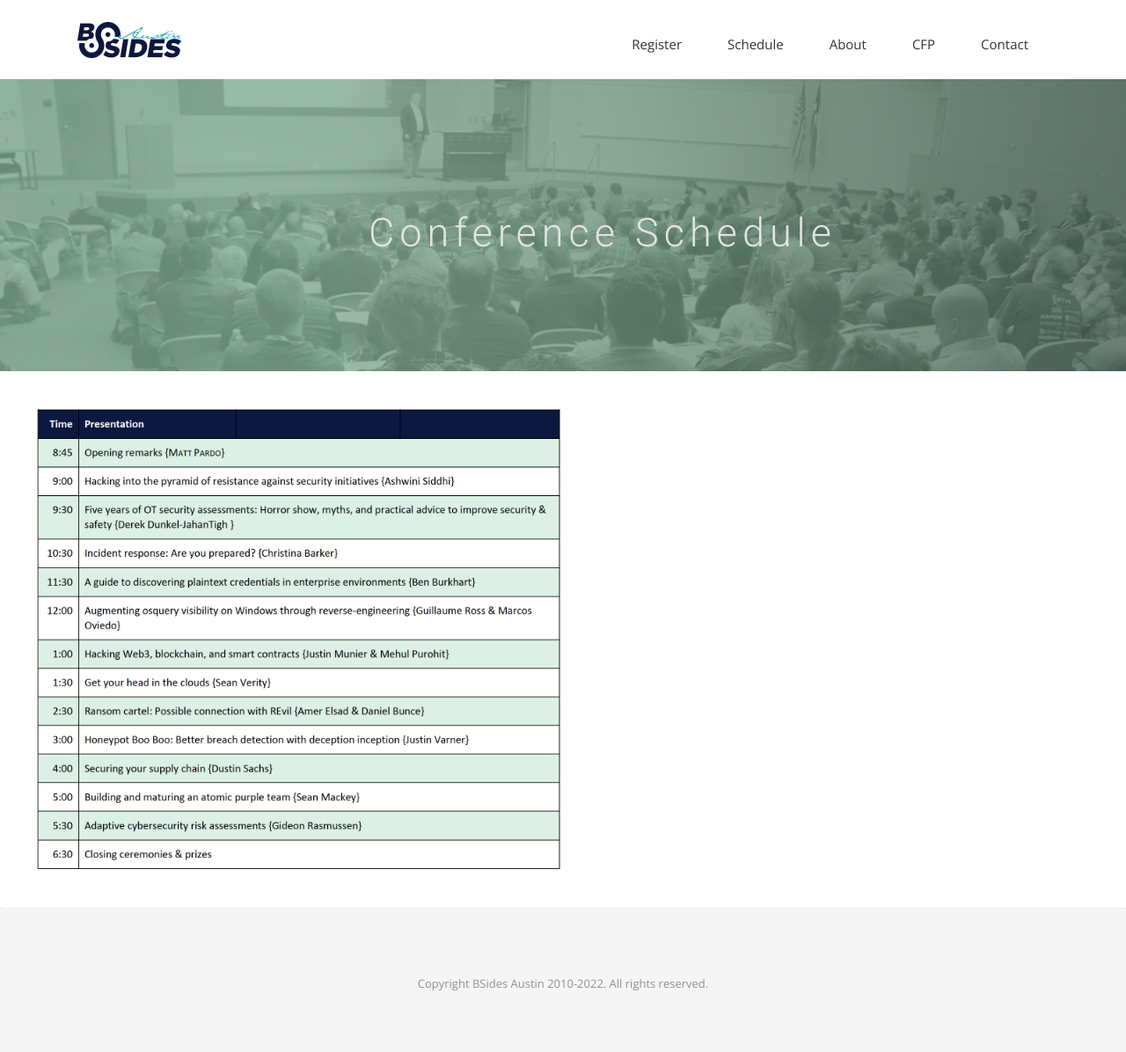
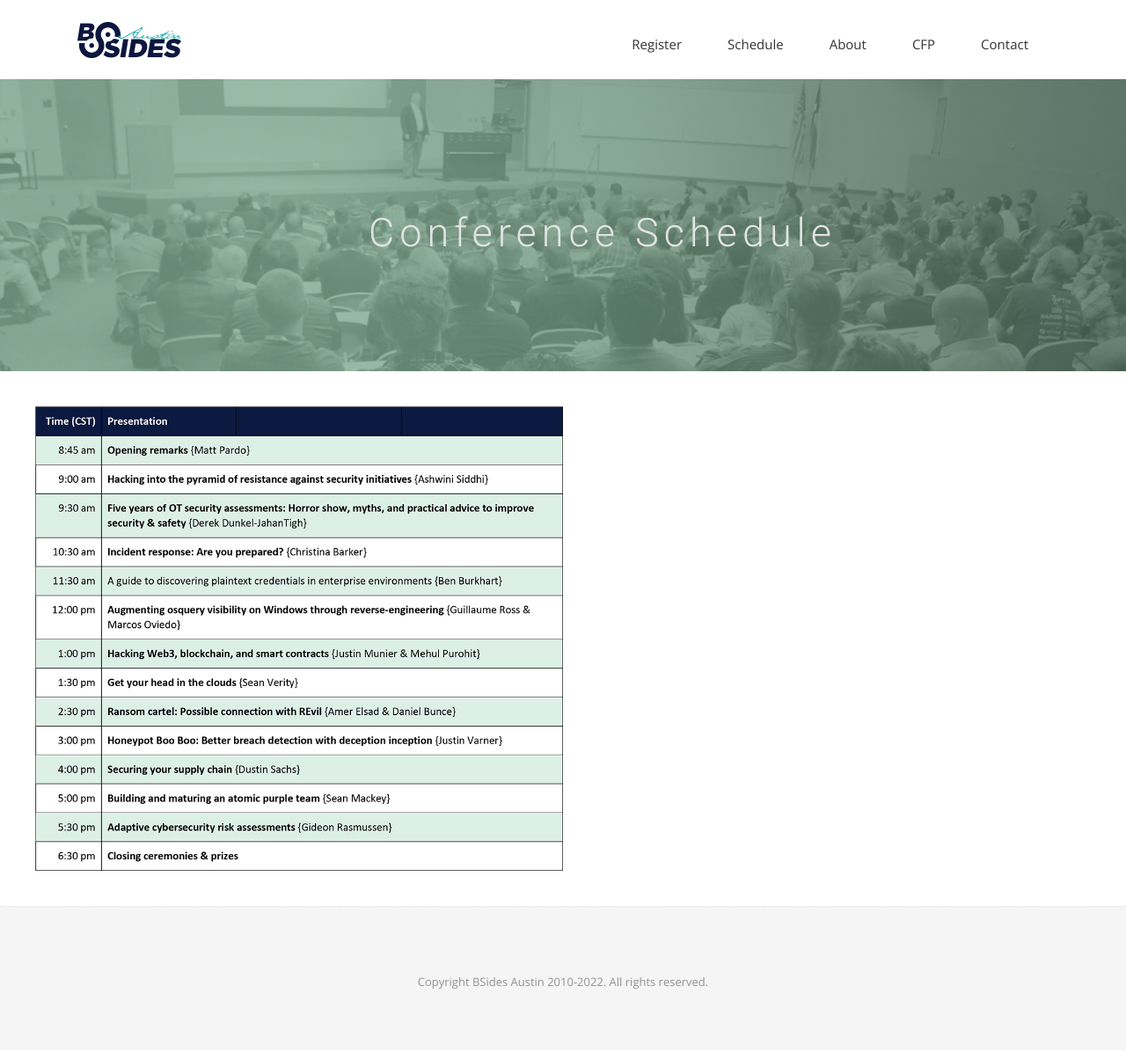
Before and after one commit to bsidesaustin/test, a Jekyll site: the page built from schedule.html, in a window 1280 px wide. Shown: the whole page at 88% size. Built offline with Jekyll 4.4.1, drawn with Linux system fonts in a browser that asks for light colours; nearby versions of some CDN libraries; some web fonts are replaced.

Commit message:
Update schedule.html

```diff
--- a/schedule.html
+++ b/schedule.html
@@ -21,7 +21,7 @@
 
 <div class="post-area">
 
-<img src="/img/schedule.png" alt="BSides Austin 2022 Schedule" style="width: 50%;height: auto;"></a>
+<img src="/img/BSidesAustin2022Schedulev2.jpg" alt="BSides Austin 2022 Schedule" style="width: 50%;height: auto;"></a>
 
 
 </div>
```
